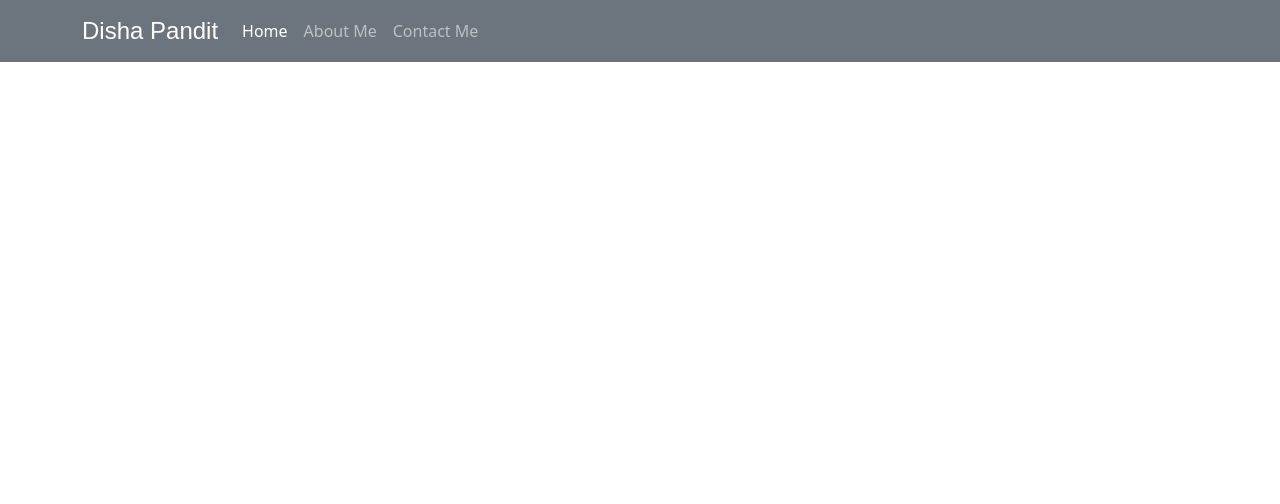
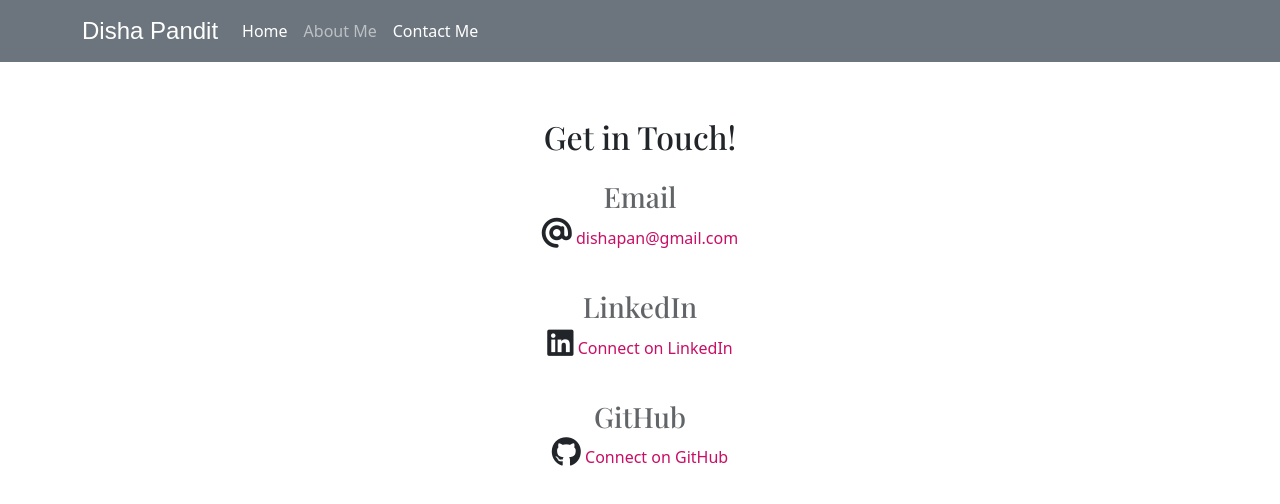
Before and after one commit to DishaDarpan/Portfolio, a plain HTML site: page contact.html in a window 1280 px wide. Drawn offline with nearby package versions, Linux system fonts and the light colour scheme.

Commit message:
Added connections to email, linkedin and github

```diff
--- a/contact.html
+++ b/contact.html
@@ -52,20 +52,39 @@
         <div class="collapse navbar-collapse" id="navbarNav">
           <ul class="navbar-nav">
             <li class="nav-item">
-              <a class="nav-link active" aria-current="page" href="index.html"
-                >Home</a
-              >
+              <a class="nav-link active" href="index.html">Home</a>
             </li>
             <li class="nav-item">
               <a class="nav-link" href="about.html">About Me</a>
             </li>
             <li class="nav-item">
-              <a class="nav-link" href="about.html#contact">Contact Me</a>
+              <a class="nav-link active" aria-current="page" href="contact.html"
+                >Contact Me</a
+              >
             </li>
           </ul>
         </div>
       </div>
     </nav>
     <br /><br /><br />
+    <h2 class="text-center mt-3 d-block">Get in Touch!</h2>
+    <div class="container text-center">
+      <h3 class="mb-1 pt-3">Email</h3>
+
+      <i class="fas fa-at" style="font-size: 30px"></i>
+
+      <a href="mailto:dishapan@gmail.com" class="connect">dishapan@gmail.com</a>
+      <br /><br />
+      <h3 class="mb-1 pt-3">LinkedIn</h3>
+
+      <i class="fab fa-linkedin" style="font-size: 30px"></i>
+
+      <a href="" class="connect"> Connect on LinkedIn </a><br /><br />
+
+      <h3 class="mb-1 pt-3">GitHub</h3>
+      <i class="fab fa-github" style="font-size: 30px"></i>
+
+      <a href="" class="connect"> Connect on GitHub </a>
+    </div>
   </body>
 </html>
--- a/portfolio.css
+++ b/portfolio.css
@@ -117,6 +117,10 @@ p {
   font-size: 64px;
   line-height: 80px;
 }
+.connect {
+  color: var(--primary-color);
+  text-decoration: none;
+}
 
 .default-btn {
   color: white;
```
Also changed, not shown: index.html (+1 -1 lines).
